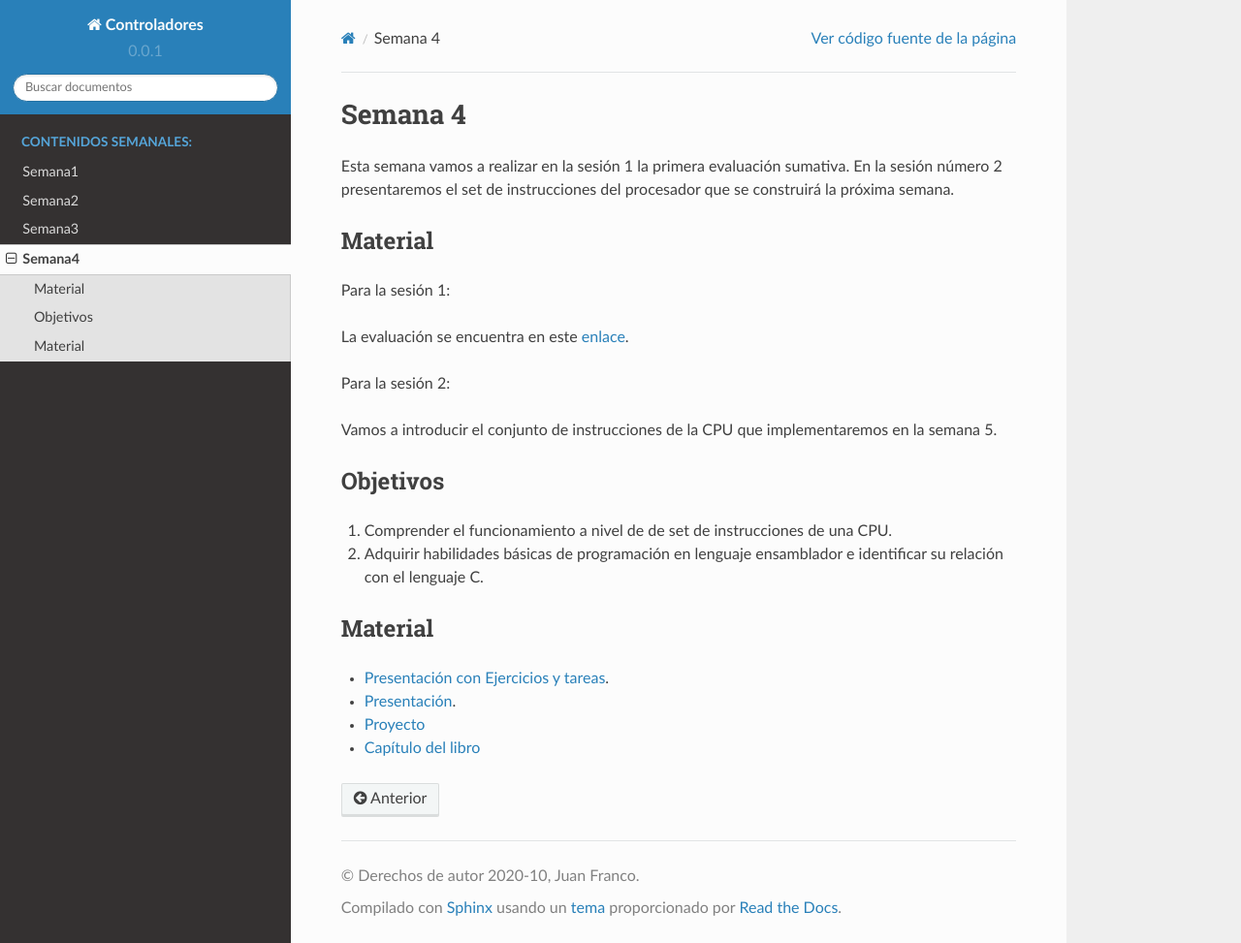
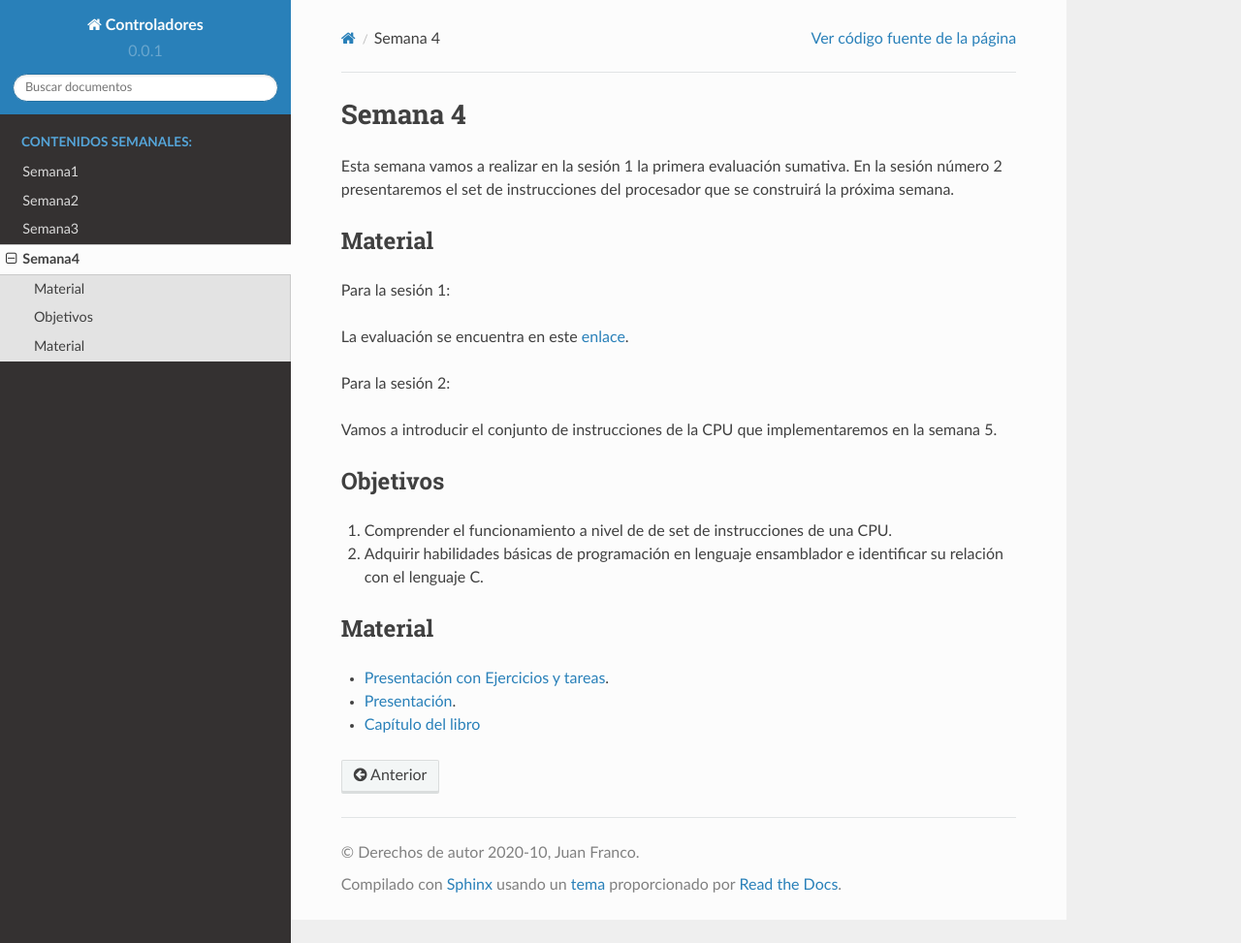
Before and after one commit to juanferfranco/controladores, a Sphinx documentation site: the page built from docs/_semana4/semana4.rst, in a window 1280 px wide and 973 px high. Shown: the whole window at 97% size. Built offline with Sphinx 7.4.7 and the Read the Docs theme 2.0.0, drawn with Linux system fonts in a browser that asks for light colours.

Commit message:
update week 4

```diff
--- a/docs/_semana4/semana4.rst
+++ b/docs/_semana4/semana4.rst
@@ -27,5 +27,4 @@ Material
 
 * `Presentación con Ejercicios y tareas <https://drive.google.com/open?id=1z0bQMiwobVZOGovkFABp4iw7QWXQpb6fgvEKmkm0bak>`__.
 * `Presentación <https://docs.wixstatic.com/ugd/56440f_12f488fe481344328506857e6a799f79.pdf>`__.
-* `Proyecto <https://www.nand2tetris.org/project04>`__
 * `Capítulo del libro <https://docs.wixstatic.com/ugd/44046b_7ef1c00a714c46768f08c459a6cab45a.pdf>`__
```
